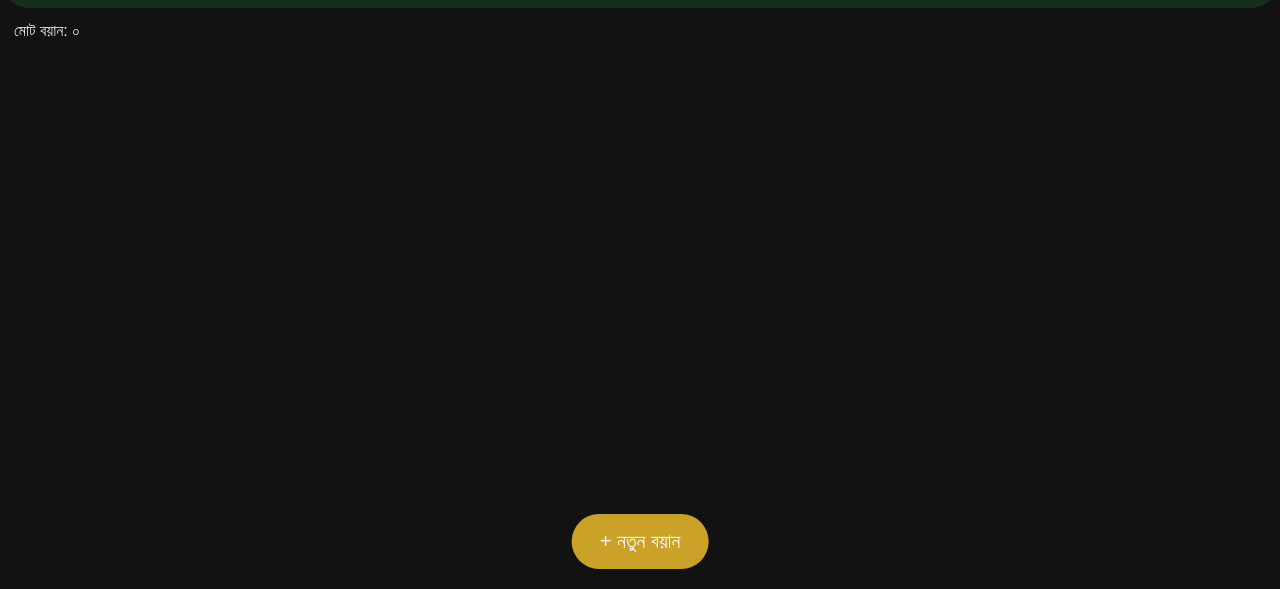
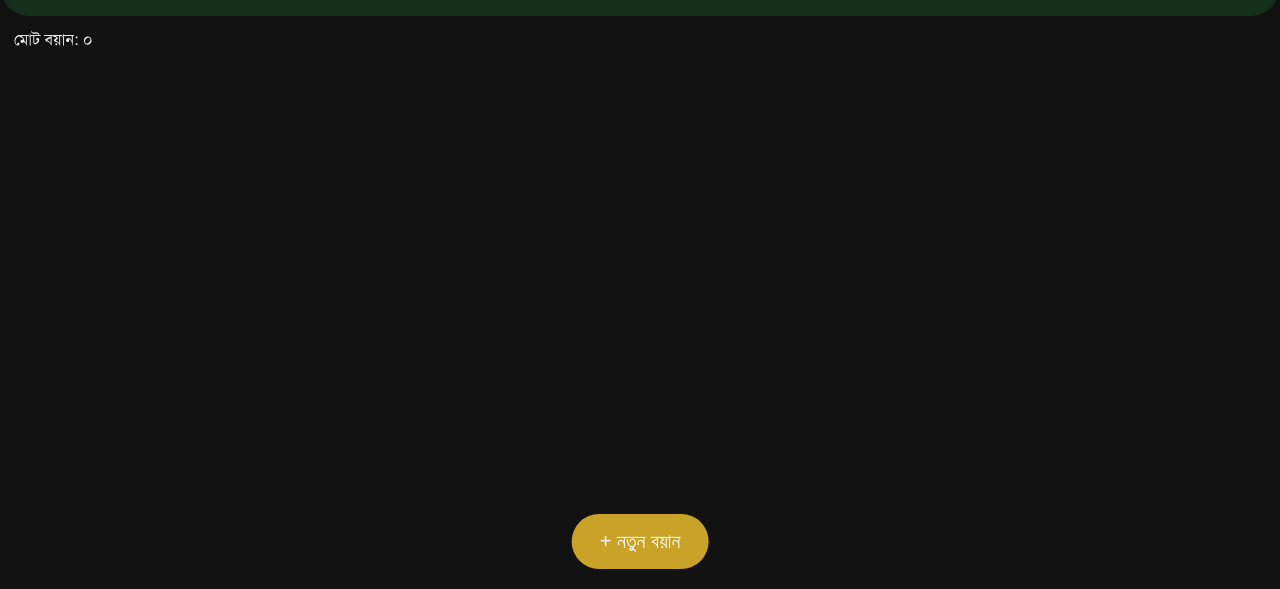
Before and after one commit to shuaib4291-bit/Bayan-collec, a plain HTML site: page index.html in a window 1280 px wide. Shown: the part 211-800 px from the top of the page. Drawn offline with Linux system fonts and the light colour scheme.

Commit message:
Update index.html

```diff
--- a/index.html
+++ b/index.html
@@ -8,7 +8,7 @@
 body.light{--bg:#f4f1e8;--card:#fff;--tx:#222;--sub:#666;--ttl:#1b6b2c}
 *{box-sizing:border-box;margin:0}
 html,body{height:100%;overflow:hidden}
-body{background:var(--bg);color:var(--tx);font-family:sans-serif}
+body{background:var(--bg);color:var(--tx);font-family:'SolaimanLipi',sans-serif}
 .page{display:none;height:100%;flex-direction:column}
 .page.on{display:flex}
 .scroll{flex:1;overflow-y:auto;padding:14px}
```
